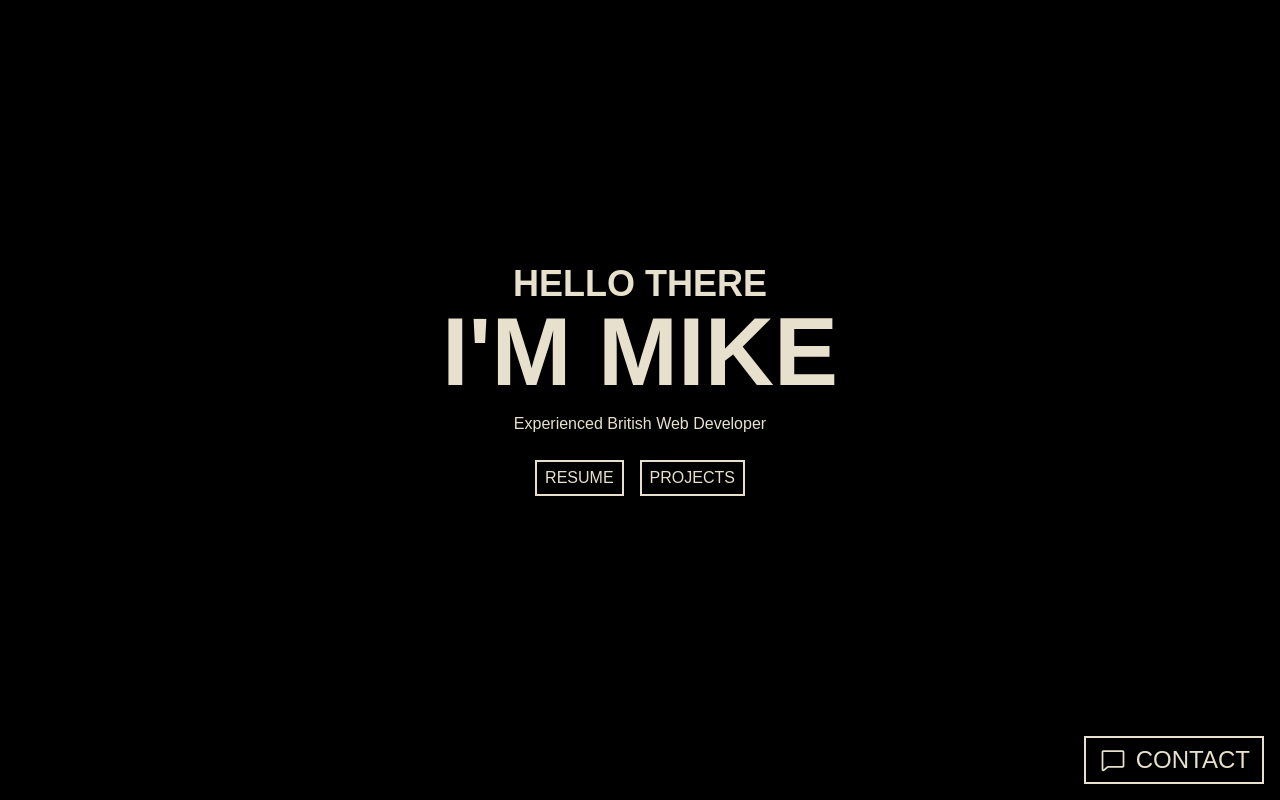
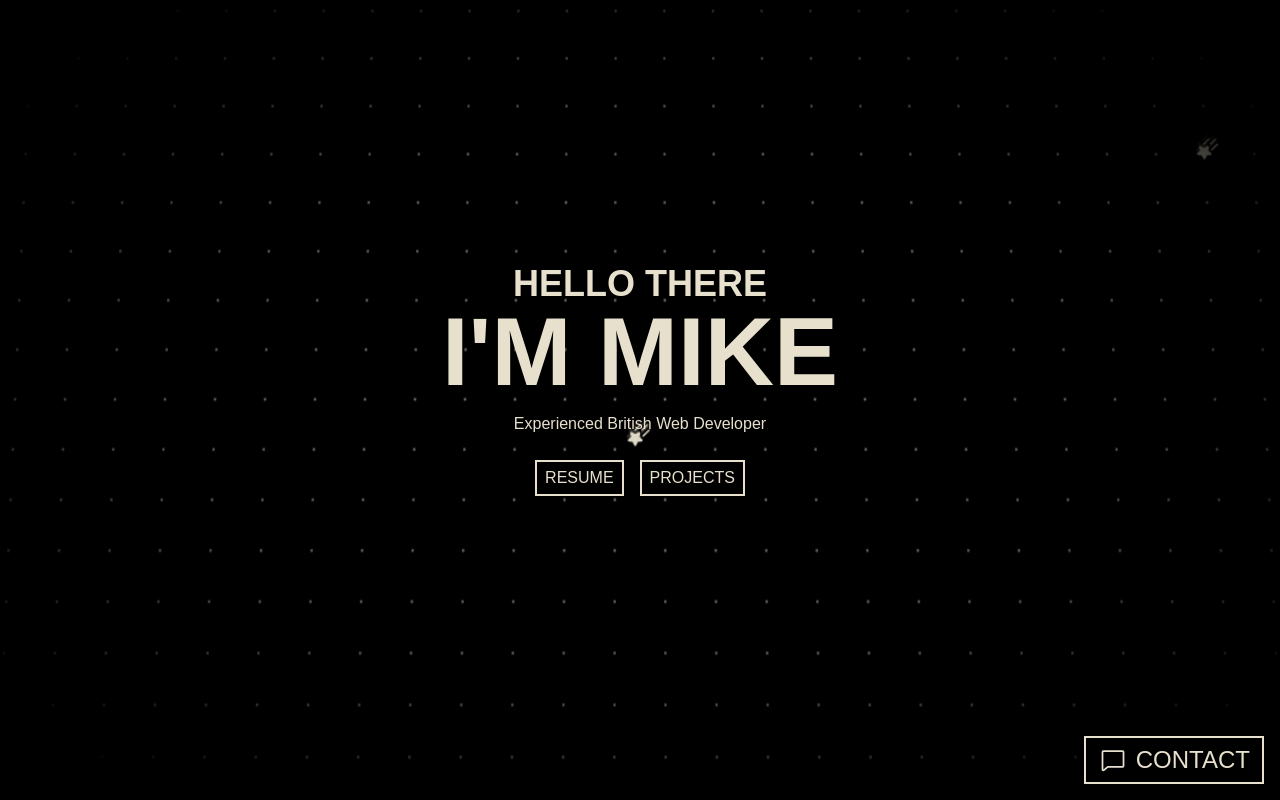
Before and after one commit to MikeNewXYZ/portfolio, a React (Vite) app: page / in a window 1280 px wide. Built offline with nearby package versions, Linux system fonts and the light colour scheme.

Commit message:
add Home Background

```diff
--- /dev/null
+++ b/src/components/backgrounds/HomeBackground/HomeBackground.jsx
@@ -0,0 +1,27 @@
+import { ShootingStar } from "@phosphor-icons/react";
+import styles from "./styles.module.css";
+
+export default function HomeBackground() {
+	return (
+		<div className="fixed left-0 top-0 -z-10 h-dvh w-full" style={{ perspective: "1000px" }}>
+			<div className={`${styles.vignette} absolute left-0 top-0 z-20 h-full w-full`}></div>
+			<div
+				className={`${styles["star-wrapper"]} absolute left-0 top-0 z-10 h-full w-full text-xl antialiased`}
+			>
+				<ShootingStar
+					className={`${styles.star} absolute -translate-x-16 translate-y-16 rotate-180`}
+					weight="fill"
+				/>
+				<ShootingStar
+					className={`${styles.star} absolute -translate-x-4 -translate-y-20 rotate-180`}
+					weight="fill"
+				/>
+				<ShootingStar
+					className={`${styles.star} absolute translate-x-32 rotate-180`}
+					weight="fill"
+				/>
+			</div>
+			<div className={`${styles.background} h-full w-full`}></div>
+		</div>
+	);
+}
--- /dev/null
+++ b/src/components/backgrounds/HomeBackground/styles.module.css
@@ -0,0 +1,118 @@
+.vignette {
+	background-image: radial-gradient(
+		ellipse at center,
+		theme(colors.secondary / 0%) 0%,
+		theme(colors.secondary / 20%) 50%,
+		theme(colors.secondary / 100%) 90%,
+		theme(colors.secondary / 100%) 100%
+	);
+}
+
+.star {
+	display: block;
+	top: 1000%;
+	right: 1000%;
+}
+
+.star-wrapper {
+	filter: drop-shadow(-1px -3px 0 theme(colors.primary / 20%));
+	animation: transform 100s ease-in-out 0s infinite alternate;
+}
+
+.star-wrapper > :nth-child(1) {
+	animation:
+		star 28s linear 3s infinite,
+		pulse 0.5s ease-in-out 1s infinite alternate;
+}
+
+.star-wrapper > :nth-child(2) {
+	animation:
+		star 30s linear 7s infinite,
+		pulse 0.5s ease-in-out 0s infinite alternate;
+}
+
+.star-wrapper > :nth-child(3) {
+	animation:
+		star 32s linear 4s infinite,
+		pulse 0.5s ease-in-out 2s infinite alternate;
+}
+
+.background {
+	background-image: radial-gradient(theme(colors.primary / 50%) 1px, transparent 0);
+	background-size: 40px 40px;
+	transform: rotateX(0deg) rotateY(0deg) scale(1.25);
+	animation:
+		transform 100s ease-in-out 0s infinite alternate,
+		scroll 70s linear infinite;
+}
+
+@keyframes pulse {
+	0% {
+		opacity: 0.5;
+	}
+
+	100% {
+		opacity: 1;
+	}
+}
+
+@keyframes star {
+	0% {
+		top: 0%;
+		right: 0%;
+	}
+
+	20%,
+	100% {
+		top: 100%;
+		right: 100%;
+	}
+}
+
+@keyframes scroll {
+	0% {
+		background-position: 0% 0%;
+	}
+
+	100% {
+		background-position: 0% 100%;
+	}
+}
+
+@keyframes transform {
+	0% {
+		transform: rotateX(0deg) rotateY(0deg) scale(1.25);
+	}
+
+	12.5% {
+		transform: rotateX(10deg) rotateY(0deg) scale(1.25);
+	}
+
+	25% {
+		transform: rotateX(10deg) rotateY(10deg) scale(1.5);
+	}
+
+	37.5% {
+		transform: rotateX(0deg) rotateY(10deg) scale(1.25);
+	}
+
+	50% {
+		transform: rotateX(0deg) rotateY(0deg) scale(1.25);
+	}
+
+	62.5% {
+		transform: rotateX(-10deg) rotateY(0deg) scale(1.5);
+	}
+
+	75% {
+		transform: rotateX(-10deg) rotateY(-10deg) scale(1.25);
+	}
+
+	87.5% {
+		transform: rotateX(0deg) rotateY(-10deg) scale(1.25);
+	}
+
+	100% {
+		transform: rotateX(0deg) rotateY(0deg) scale(1.5);
+	}
+}
--- a/src/pages/HomePage/HomePage.jsx
+++ b/src/pages/HomePage/HomePage.jsx
@@ -1,4 +1,5 @@
 import HomeHero from "@/components/HomeHero/HomeHero";
+import HomeBackground from "@/components/backgrounds/HomeBackground/HomeBackground";
 import ContactButton from "@/components/ContactButton/ContactButton";
 
 export default function HomePage() {
@@ -6,6 +7,7 @@ export default function HomePage() {
 		<>
 			<HomeHero />
 			<ContactButton />
+			<HomeBackground />
 		</>
 	);
 }
```
